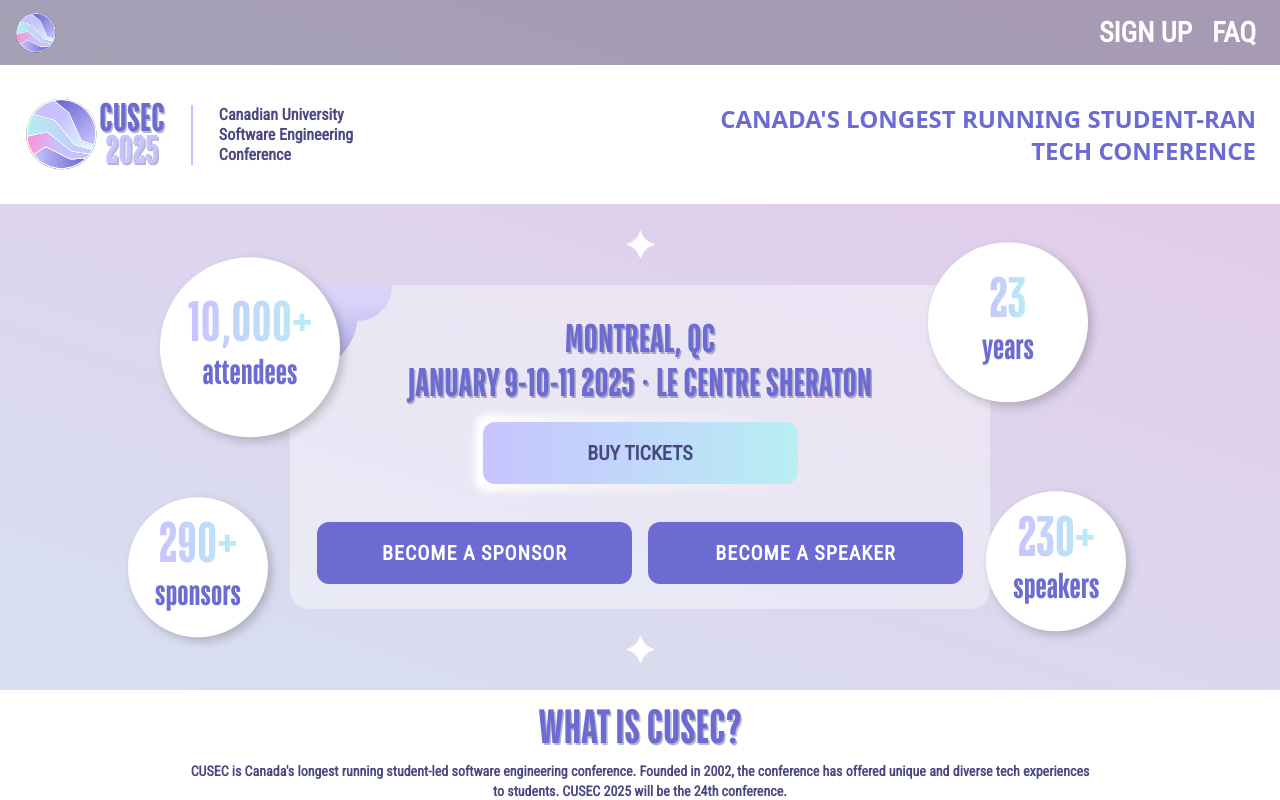
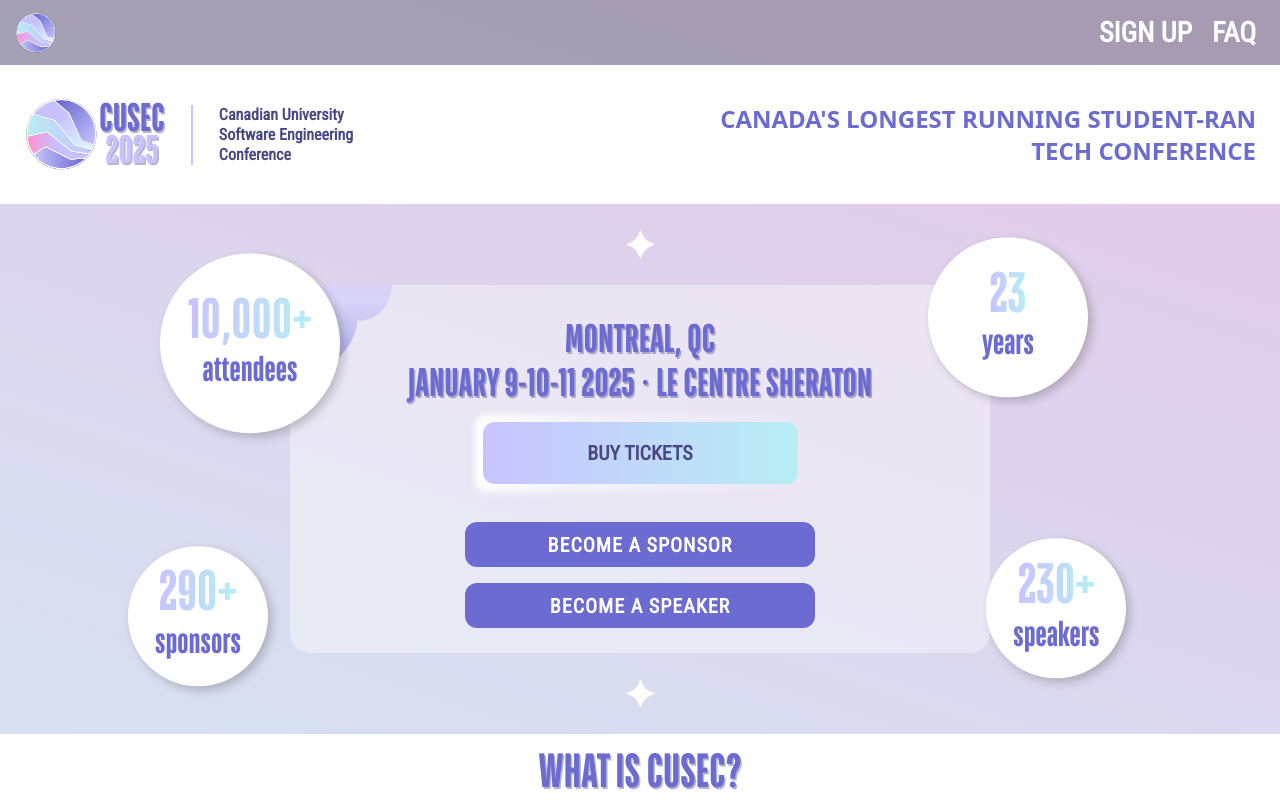
Before and after one commit to cusec/2025, a Next.js app: page / in a window 1280 px wide. Shown: the top 800 px of the page. Built offline with nearby package versions, Linux system fonts and the light colour scheme.

Commit message:
style/fix: button size

```diff
--- a/components/Home/EmailLink.tsx
+++ b/components/Home/EmailLink.tsx
@@ -9,7 +9,7 @@ interface EmailLinkProps {
 const EmailLink: React.FC<EmailLinkProps> = ({ href, text }) => {
   return (
     <motion.button
-      className="w-[225px] md:w-[315px] h-[44px] md:h-[62px] mx-auto bg-[--purple] flex justify-center items-center rounded-xl"
+      className="w-[250px] md:w-[350px] h-[35px] md:h-[45px] mx-auto bg-[--purple] flex justify-center items-center rounded-xl"
       whileHover={{ backgroundColor: "#5250d4", scale: 1.05 }}
       whileTap={{ scale: 0.9 }}
     >
```
